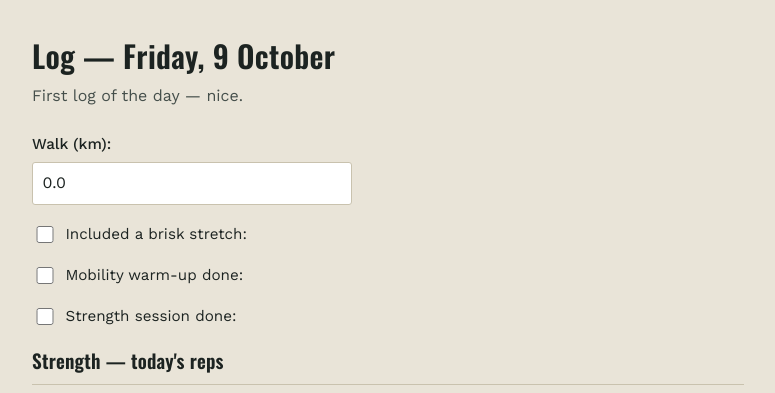
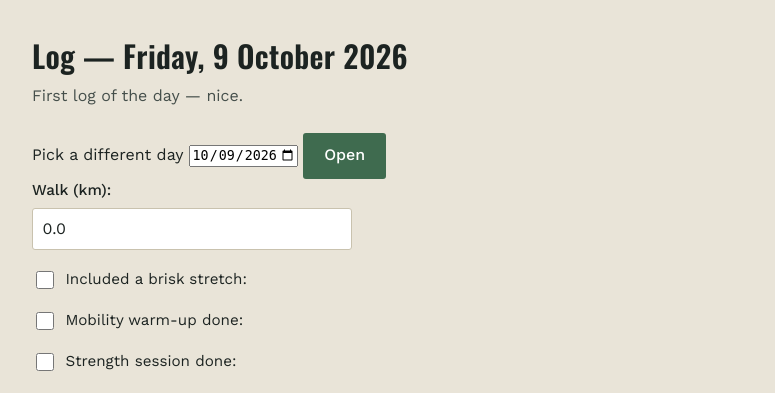
Before and after one commit to ShaikMusharaf5/Fitness, a Django app: page /log/?date=2026-10-09 in a window 1280 px wide. Shown: the part 66-459 px from the top of the page, without its empty margins (252-1027 px from the left). Run offline with Django 5.2, Linux system fonts and the light colour scheme; a user stored in the database is signed in; tables that the repository leaves empty hold one stand-in row (values such as "Sample post").

Commit message:
Enhance log_form.html with date picker and messages
Updated log form to include date selection and improved messaging.

```diff
--- a/quest/templates/quest/log_form.html
+++ b/quest/templates/quest/log_form.html
@@ -1,10 +1,21 @@
 {% extends "quest/base.html" %}
 {% block title %}Log today — Fitness Quest{% endblock %}
 {% block content %}
-<h1>Log — {{ today|date:"l, j F" }}</h1>
-<p class="subtitle">{% if entry %}Editing today's entry.{% else %}First log of the day — nice.{% endif %}</p>
+<h1>Log — {{ log_date|date:"l, j F Y" }}</h1>
+<p class="subtitle">
+  {% if entry %}Editing the saved log for this day.
+  {% elif is_today %}First log of the day — nice.
+  {% else %}No log saved for this day yet — you're adding it now.{% endif %}
+</p>
 
-<form method="post" class="entry-form">
+<form method="get" class="date-picker">
+  <label for="log-date">Pick a different day</label>
+  <input type="date" id="log-date" name="date" value="{{ log_date|date:'Y-m-d' }}" max="{{ today|date:'Y-m-d' }}" required>
+  <button type="submit" class="button">Open</button>
+  {% if not is_today %}<a href="{% url 'log_entry' %}">Back to today</a>{% endif %}
+</form>
+
+<form method="post" action="{% url 'log_entry' %}?date={{ log_date|date:'Y-m-d' }}" class="entry-form">
   {% csrf_token %}
   {{ form.non_field_errors }}
 
```
